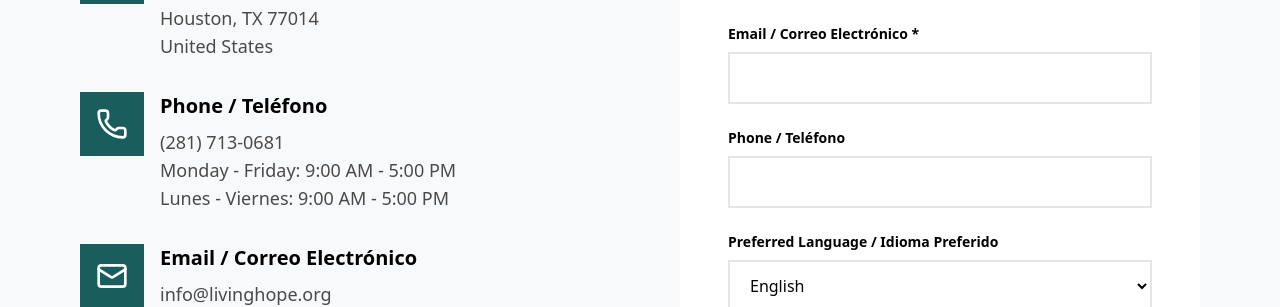
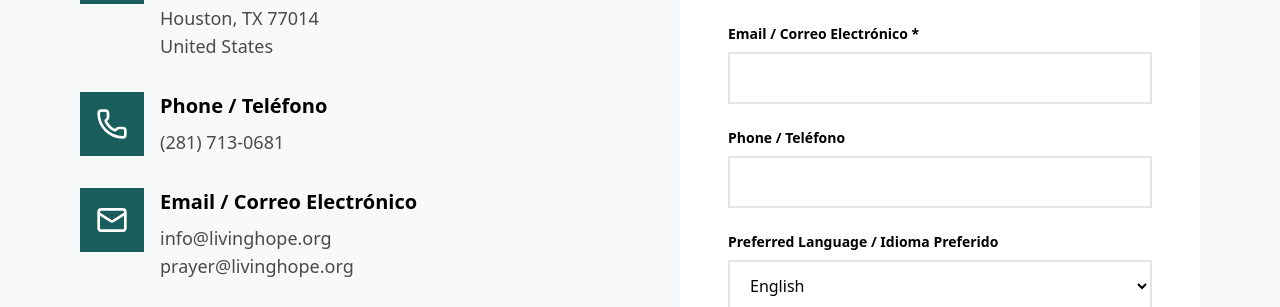
Before and after one commit to JonathanSContreras/Casa-de-Dios-Website, a Next.js app: page /contact in a window 1280 px wide. Shown: the part 1000-1307 px from the top of the page. Built offline with nearby package versions, Linux system fonts and the light colour scheme.

Commit message:
removing times

```diff
--- a/src/app/contact/page.tsx
+++ b/src/app/contact/page.tsx
@@ -119,8 +119,6 @@
                     <h4 className="text-xl font-bold mb-2">Phone / Teléfono</h4>
                     <p className="text-lg text-[#4A4A4A]">
                       (281) 713-0681<br />
-                      Monday - Friday: 9:00 AM - 5:00 PM<br />
-                      Lunes - Viernes: 9:00 AM - 5:00 PM
                     </p>
                   </div>
                 </div>
```
